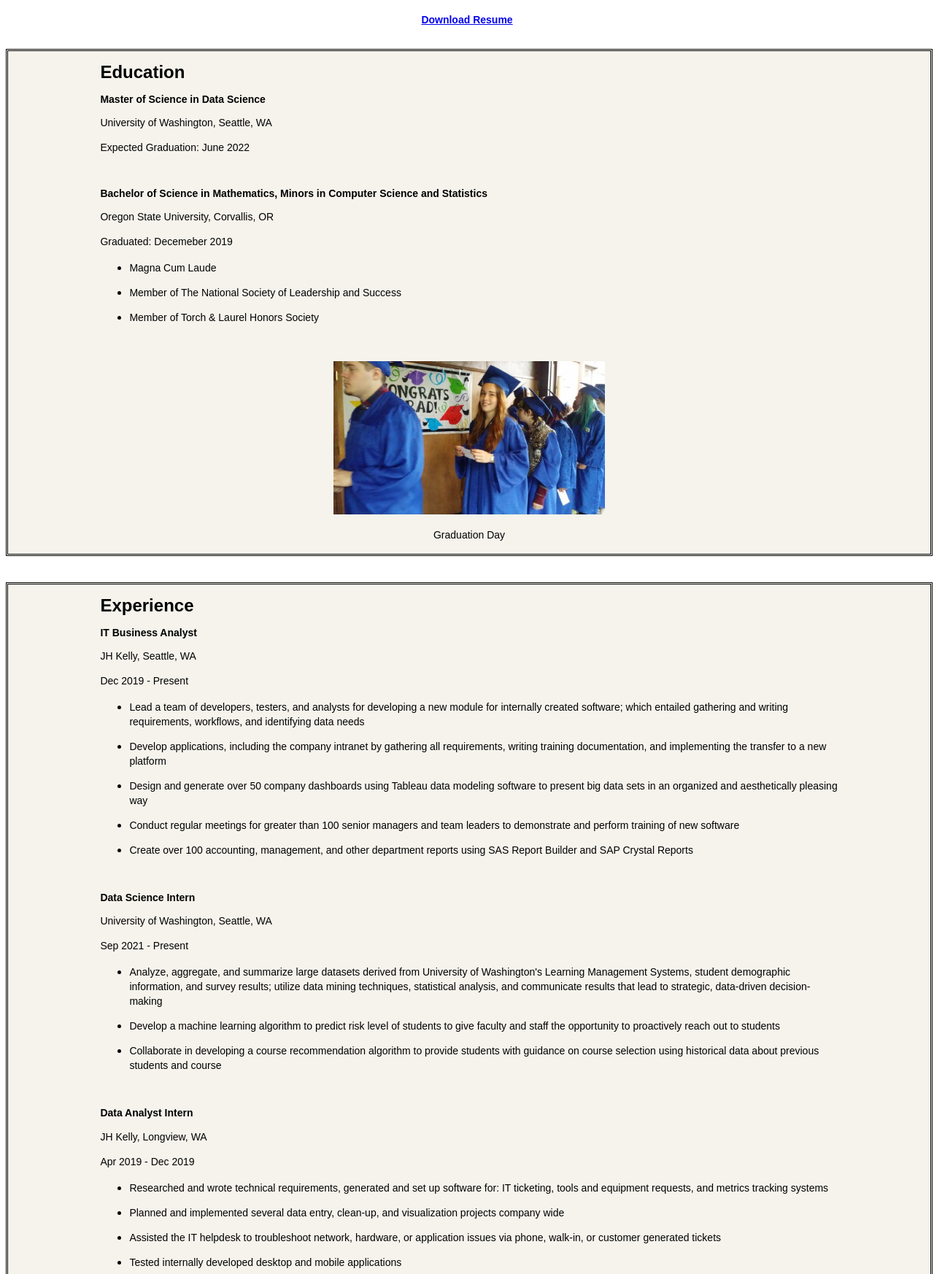
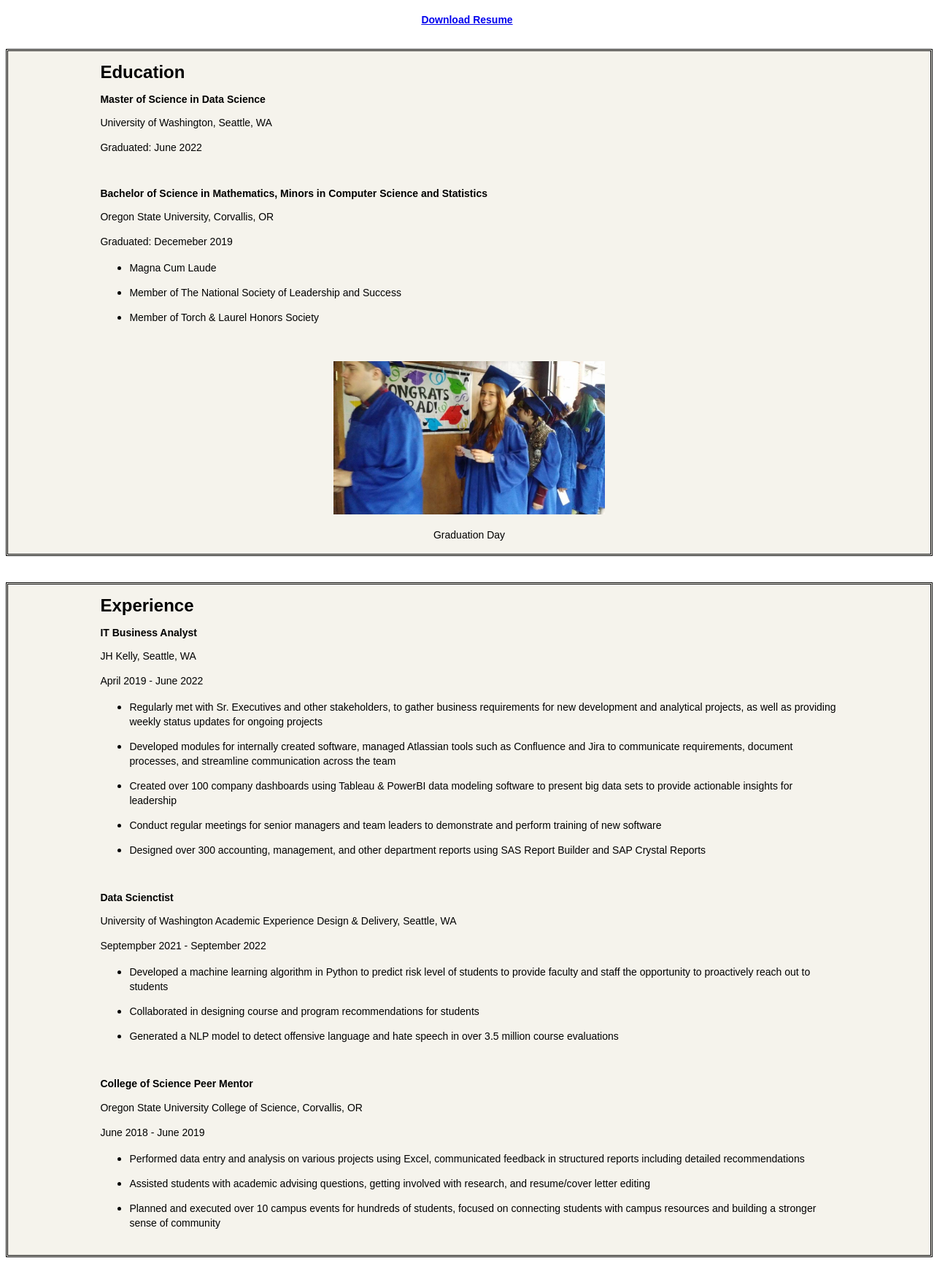
Before and after one commit to aaliyahfiala42/MyWebsite, a Flask app: page /resume in a window 1280 px wide. Shown: the part 174-1920 px from the top of the page at 73% size. Run offline with Flask 2, Linux system fonts and the light colour scheme.

Commit message:
Updated resume

```diff
--- a/templates/resume.html
+++ b/templates/resume.html
@@ -37,7 +37,7 @@
         <h1>Education</h1>
             <h3>Master of Science in Data Science </h3>
                 <p>University of Washington, Seattle, WA</p>
-                <p>Expected Graduation: June 2022</p>
+                <p>Graduated: June 2022</p>
         </br>
             <h3>Bachelor of Science in Mathematics, Minors in Computer Science and Statistics </h3>
                 <p>Oregon State University, Corvallis, OR</p>
@@ -72,47 +72,27 @@
         <h1>Experience</h1>
             <h3>IT Business Analyst</h3>
                 <p>JH Kelly, Seattle, WA </p>
-                <p>Dec 2019 - Present</p>
+                <p>April 2019 - June 2022</p>
                 <ul>
-                    <li><p>Lead a team of developers, testers, and analysts for developing a new module for internally created software; which entailed gathering and writing requirements, workflows, and identifying data needs </p></li>
-                    <li><p>Develop applications, including the company intranet by gathering all requirements, writing training documentation, and implementing the transfer to a new platform </p></li>
-                    <li><p>Design and generate over 50 company dashboards using Tableau data modeling software to present big data sets in an organized and aesthetically pleasing way </p></li>
-                    <li><p>Conduct regular meetings for greater than 100 senior managers and team leaders to demonstrate and perform training of new software </p></li>
-                    <li><p>Create over 100 accounting, management, and other department reports using SAS Report Builder and SAP Crystal Reports </p></li>
+                    <li><p>Regularly met with Sr. Executives and other stakeholders, to gather business requirements for new development and analytical projects, as well as providing weekly status updates for ongoing projects </p></li>
+                    <li><p>Developed modules for internally created software, managed Atlassian tools such as Confluence and Jira to communicate requirements, document processes, and streamline communication across the team</p></li>
+                    <li><p>Created over 100 company dashboards using Tableau & PowerBI data modeling software to present big data sets to provide actionable insights for leadership</p></li>
+                    <li><p>Conduct regular meetings for senior managers and team leaders to demonstrate and perform training of new software </p></li>
+                    <li><p>Designed over 300 accounting, management, and other department reports using SAS Report Builder and SAP Crystal Reports </p></li>
                 </ul>
         </br>
-        <h3>Data Science Intern</h3>
-                <p>University of Washington, Seattle, WA </p>
-                <p>Sep 2021 - Present</p>
+        <h3>Data Scienctist</h3>
+                <p>University of Washington Academic Experience Design & Delivery, Seattle, WA </p>
+                <p>Septempber 2021 - September 2022</p>
                 <ul>
-                    <li><p>Analyze, aggregate, and summarize large datasets derived from University of Washington's
-                        Learning Management Systems, student demographic information, and survey results; utilize data
-                        mining techniques, statistical analysis, and communicate results that lead to strategic,
-                        data-driven decision-making</p></li>
-                    <li><p>Develop a machine learning algorithm to predict risk level of students to give faculty
-                        and staff the opportunity to proactively reach out to students</p></li>
-                    <li><p>Collaborate in developing a course recommendation algorithm to provide students with guidance
-                        on course selection using historical data about previous students and course</p></li>
+                    <li><p>Developed a machine learning algorithm in Python to predict risk level of students to provide faculty and staff the opportunity to proactively reach out to students</p></li>
+                    <li><p>Collaborated in designing course and program recommendations for students</p></li>
+                    <li><p>Generated a NLP model to detect offensive language and hate speech in over 3.5 million course evaluations</p></li>
                 </ul>
-        </br>
-            <h3>Data Analyst Intern</h3>
-                <p>JH Kelly, Longview, WA </p>
-                <p>Apr 2019 - Dec 2019</p>
-                <ul>
-                    <li><p>Researched and wrote technical requirements, generated and set up software for: IT ticketing, tools and equipment requests, and metrics tracking systems  </p></li>
-                    <li><p> Planned and implemented several data entry, clean-up, and visualization projects company wide </p></li>
-                    <li><p>Assisted the IT helpdesk to troubleshoot network, hardware, or application issues via phone, walk-in, or customer generated tickets </p></li>
-                    <li><p>Tested internally developed desktop and mobile applications</p></li>
-                </ul>
-        </br>
-            <figure align="center">
-            <img src = "../static/img/JHK%20Intern.png" style="width: 40%">
-            <figcaption><p>JH Kelly Internship</p></figcaption>
-            </figure>
         </br>
             <h3>College of Science Peer Mentor</h3>
                 <p>Oregon State University College of Science, Corvallis, OR</p>
-                <p>Jun 2018 - Jun 2019</p>
+                <p>June 2018 - June 2019</p>
                 <ul>
                     <li><p>Performed data entry and analysis on various projects using Excel, communicated feedback in structured reports including detailed recommendations </p></li>
                     <li><p>Assisted students with academic advising questions, getting involved with research, and resume/cover letter editing </p></li>
@@ -129,11 +109,18 @@
 <div class="content" align="left">
     <div>
         <h1>Volunteer</h1>
+            <h3>Data Lead</h3>
+                <p>OneCourt</p>
+                <p>December 2021 - Present</p>
+                <ul>
+                    <li><p>Presenting work to a range of technical and non-technical audiences in several events, such as the Foster School of Business Dempsey Startup Competition</p></li>
+                    <li><p>Developed machine learning models to track sports data in real time, and translating key details into a haptic language to allow users to feel sports</p></li>
+                </ul>
             <h3>Vice President of Relations</h3>
                 <p>Science & Engineering Business Association (SEBA)</p>
-                <p>Jun 2021 - Present</p>
+                <p>June 2021 - October 2022</p>
                 <ul>
-                    <li><p>Represents SEBA to outside organizations and companies, and at events throughout the year,
+                    <li><p>Represent SEBA to outside organizations and companies, and at events throughout the year,
                         functions as a liaison between SEBA and the community, including both groups and departments
                         within the university as well as external organizations and company partners </p></li>
                     <li><p>Responsible for maintaining SEBA's ongoing relationships and pursuing new
@@ -145,7 +132,7 @@
         </br>
             <h3>Math Circus Volunteer</h3>
                 <p>Math Circus Project</p>
-                <p>Sep 2019 - Jun 2019</p>
+                <p>September 2019 - June 2019</p>
                 <ul>
                     <li><p>Setup and ran Math Circus booths and projects for 20 assemblies/school
                         events for K-12 students</p></li>
@@ -155,7 +142,7 @@
         </br>
             <h3>Ford Scholarship Lead Peer Mentor</h3>
                 <p>Oregon State University, Corvallis, OR</p>
-                <p>Sep 2018 - Jun 2019</p>
+                <p>September 2018 - June 2019</p>
                 <ul>
                     <li><p>Organized bimonthly campus events for over 80 students aimed on building stronger mentor
                         and mentee relationships</p></li>
@@ -164,6 +151,7 @@
         </br>
             <h3>College of Science Faculty Student Peer Mentor</h3>
                 <p>Oregon State University, Corvallis, OR</p>
+                <p>June 2018 - June 2019</p>
                 <ul>
                     <li><p>Coordinated biweekly meeting between peers and faculty members</p></li>
                     <li><p>Created task lists for each meeting</p></li>
@@ -181,11 +169,11 @@
     <div>
         <h1>Awards</h1>
         <ul>
-            <li> <p>Ford Family Foundation Scholarship Sep 2016 - Mar 2022 </p></li>
-            <li> <p>Davis Award for Excellence in Mathematics - Apr 2019</p> </li>
-            <li> <p>National Society of Leadership and Success Induction - May 2018 </p></li>
-            <li> <p>Gateway to College Scholarship Sep 2014 - Jun 2016 </p></li>
-            <li> <p>Oregon State Representative of the National Academy of Future Physicians and Medical Scientists -
+            <li> <p>Ford Family Foundation Scholarship, September 2016 - March 2022 </p></li>
+            <li> <p>Davis Award for Excellence in Mathematics, April 2019</p> </li>
+            <li> <p>National Society of Leadership and Success Induction, May 2018 </p></li>
+            <li> <p>Gateway to College Scholarship, September 2014 - June 2016 </p></li>
+            <li> <p>Oregon State Representative of the National Academy of Future Physicians and Medical Scientists,
                 Jun 2016</p></li>
         </ul>
         </br>
@@ -217,8 +205,8 @@
         <h3>Languages</h3>
             <ul>
             <li><p>English - Native</p></li>
-            <li><p>German - Intermediate</p></li>
-            <li><p>Spanish - Beginner</p></li>
+            <li><p>German - Conversational (B1)</p></li>
+            <li><p>Spanish - Conversational (A2) </p></li>
             </ul>
         <h3>Machine Learning</h3>
             <ul>
```
Also changed, not shown: templates/home.html (+5 -4 lines), static/img/wiki_topics.jpg (added), 4 other files.
